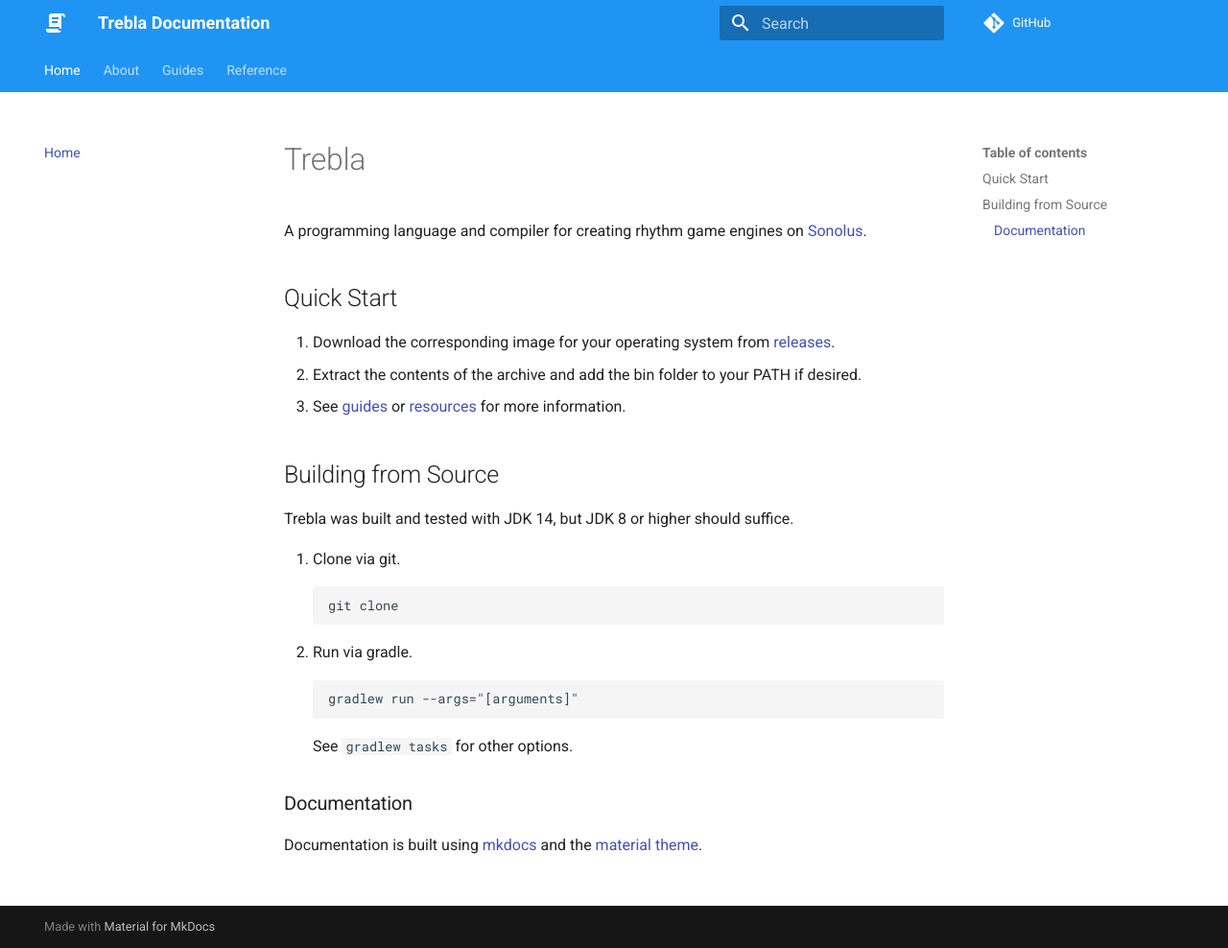
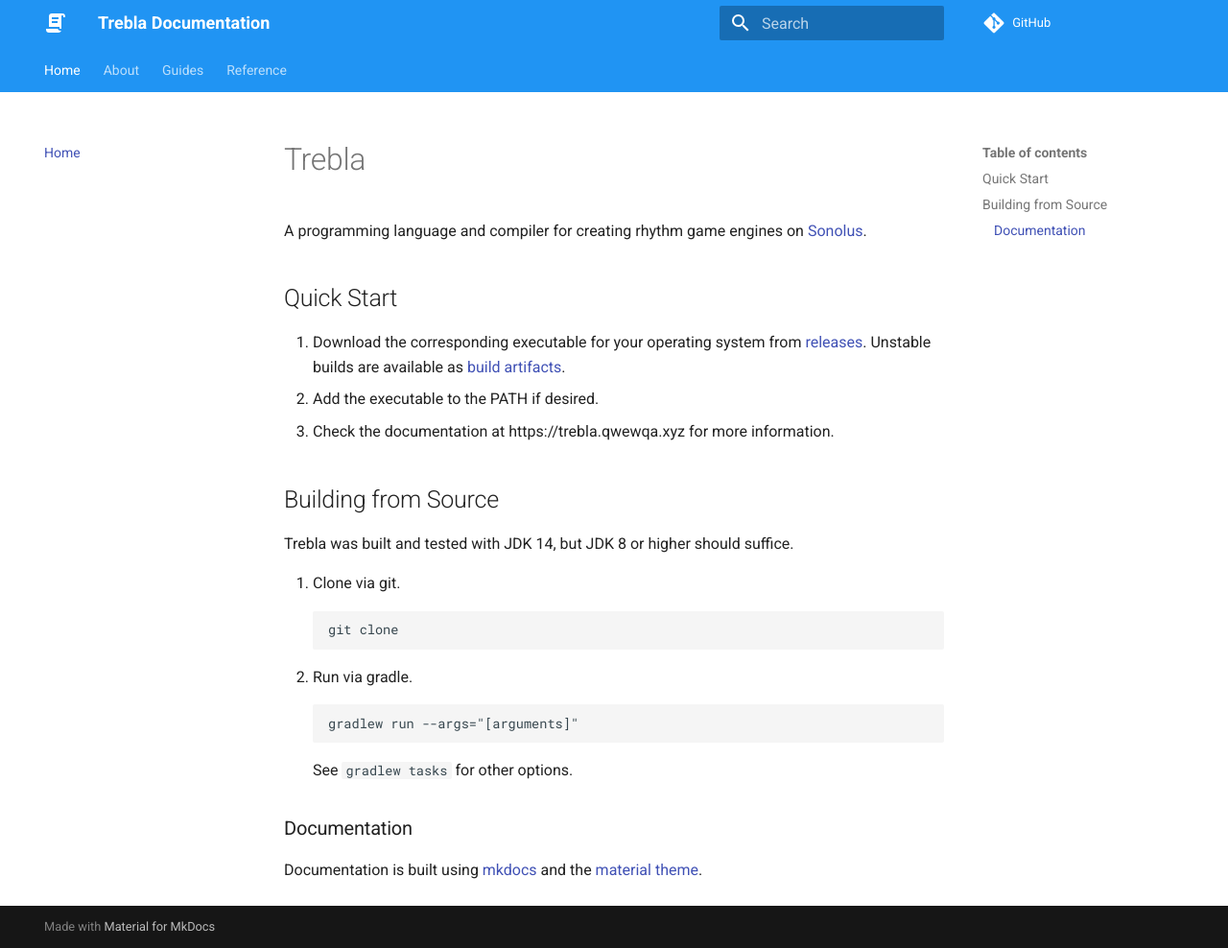
Before and after one commit to qwewqa/trebla-, an MkDocs documentation site: the page built from docs/index.md, in a window 1280 px wide and 988 px high. Shown: the whole window at 96% size. Built offline with MkDocs 1.6.1 and Material for MkDocs 9.7.7, drawn with Linux system fonts in a browser that asks for light colours; comment, search, counter and statistics services are not loaded.

Commit message:
Update documentation index

```diff
--- a/docs/index.md
+++ b/docs/index.md
@@ -2,9 +2,10 @@
 A programming language and compiler for creating rhythm game engines on [Sonolus](https://sonolus.com).
 
 ## Quick Start
-1. Download the corresponding image for your operating system from [releases](https://github.com/qwewqa/trebla/releases).
-2. Extract the contents of the archive and add the bin folder to your PATH if desired.
-3. See [guides](guides/server-setup.md) or [resources](resources/quick-reference.md) for more information.
+1. Download the corresponding executable for your operating system from [releases](https://github.com/qwewqa/trebla/releases).
+Unstable builds are available as [build artifacts](https://github.com/qwewqa/trebla/actions?query=workflow%3A%22Native+Image%22).
+2. Add the executable to the PATH if desired.
+3. Check the documentation at https://trebla.qwewqa.xyz for more information.
 
 ## Building from Source
 Trebla was built and tested with JDK 14, but JDK 8 or higher should suffice.
```
Also changed, not shown: site/404.html, site/guides/server-setup/index.html, site/index.html, site/resources/quick-reference/index.html, site/search/search_index.json, site/sitemap.xml, 1 other file.
